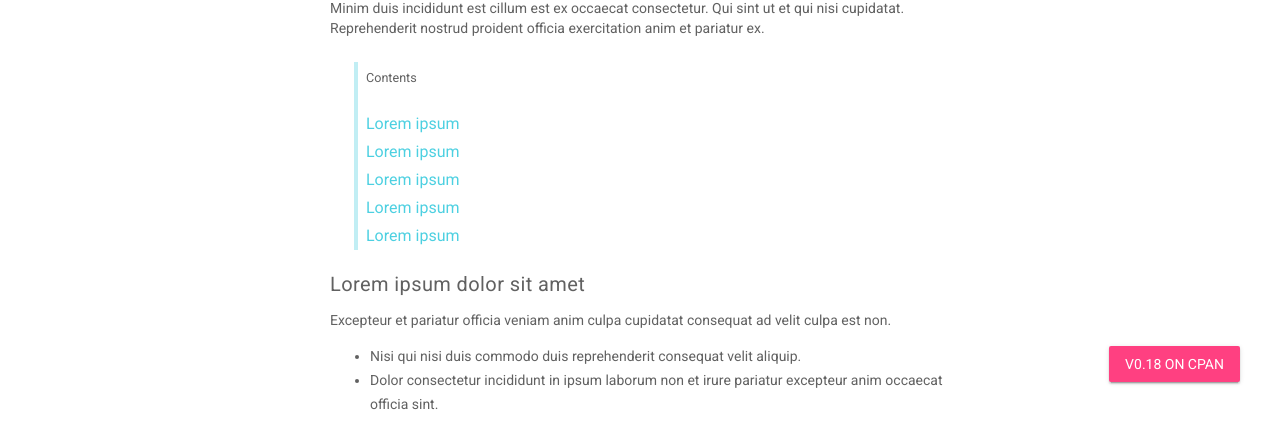
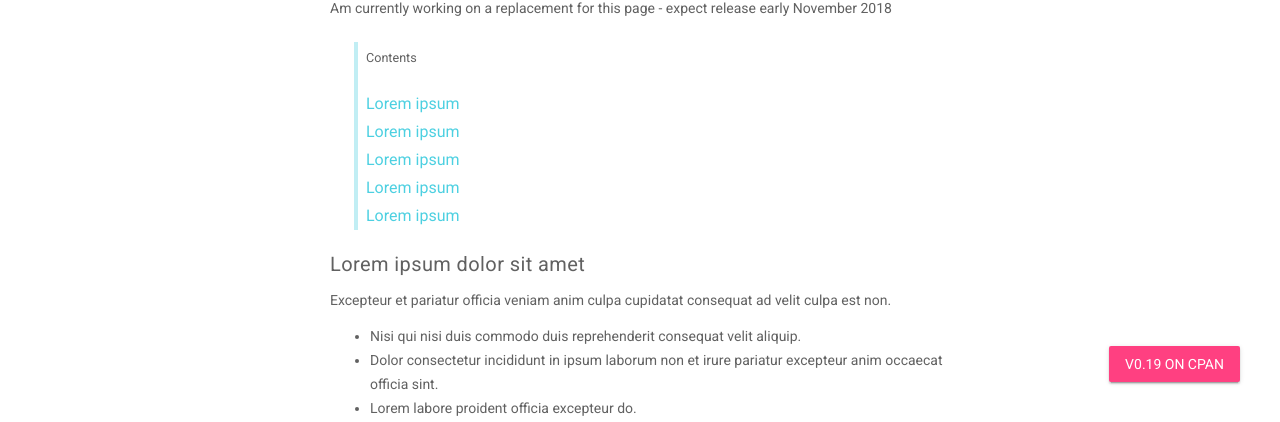
Before and after one commit to pscott-au/WebService-GoogleAPI-Client, a plain HTML site: page docs/index.html in a window 1280 px wide. Both pictures are taken after a click on the link "GUIDES". Shown: the part 378-800 px from the top of the page. Drawn offline with nearby package versions, Linux system fonts and the light colour scheme.

Commit message:
CPAN RELEASE 0.19
Fix for #9 and version bump to deploy to CPAN

```diff
--- a/docs/index.html
+++ b/docs/index.html
@@ -210,7 +210,7 @@
           <section class="section--center mdl-grid mdl-grid--no-spacing">
             <div class="mdl-cell mdl-cell--12-col">
               <h4>Features</h4>
-              Minim duis incididunt est cillum est ex occaecat consectetur. Qui sint ut et qui nisi cupidatat. Reprehenderit nostrud proident officia exercitation anim et pariatur ex.
+              Am currently working on a replacement for this page - expect release early November 2018
               <ul class="toc">
                 <h4>Contents</h4>
                 <a href="#lorem1">Lorem ipsum</a>
@@ -329,7 +329,7 @@
         </footer>
       </main>
     </div>
-    <a href="https://metacpan.org/release/WebService-GoogleAPI-Client" target="_blank" id="view-source" class="mdl-button mdl-js-button mdl-button--raised mdl-js-ripple-effect mdl-color--accent mdl-color-text--accent-contrast">v0.18 on CPAN</a>
+    <a href="https://metacpan.org/release/WebService-GoogleAPI-Client" target="_blank" id="view-source" class="mdl-button mdl-js-button mdl-button--raised mdl-js-ripple-effect mdl-color--accent mdl-color-text--accent-contrast">v0.19 on CPAN</a>
     <script src="https://code.getmdl.io/1.3.0/material.min.js"></script>
   </body>
 </html>
```
Also changed, not shown: README.txt, 5 other files.
